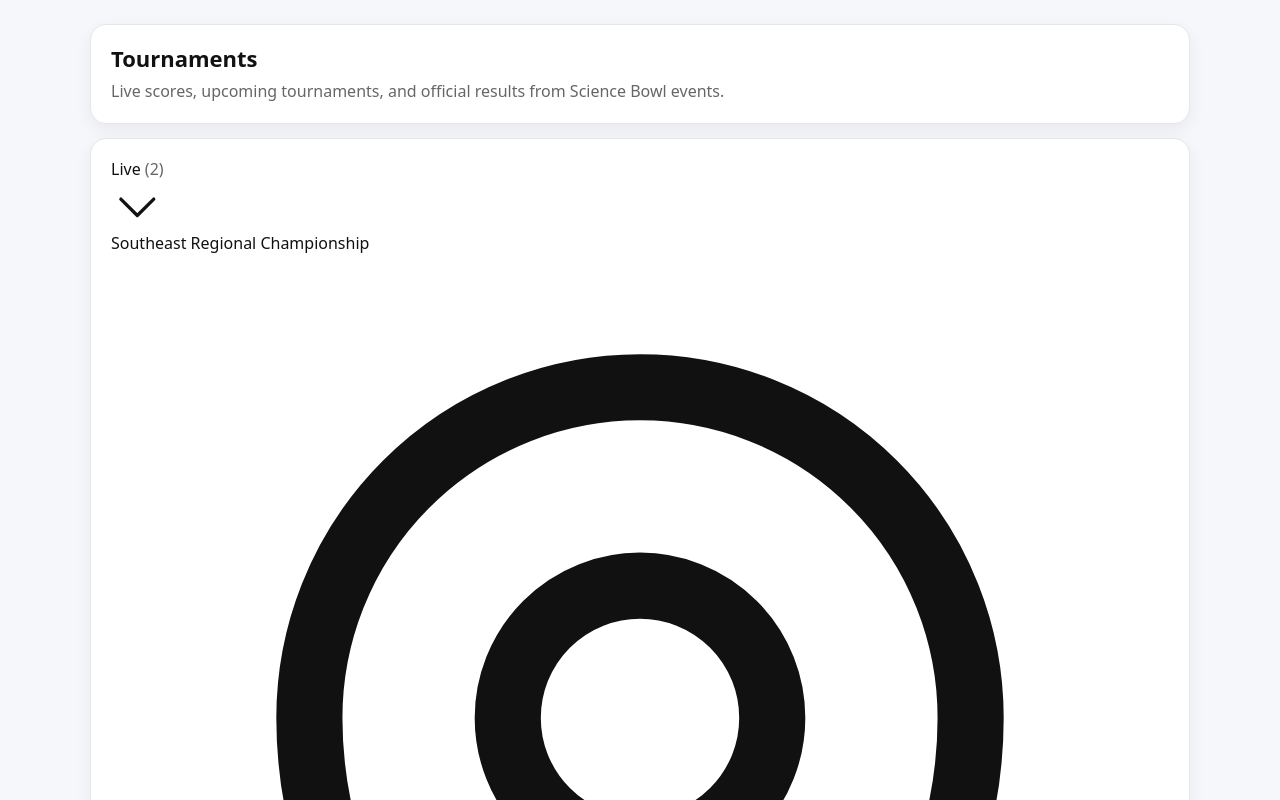
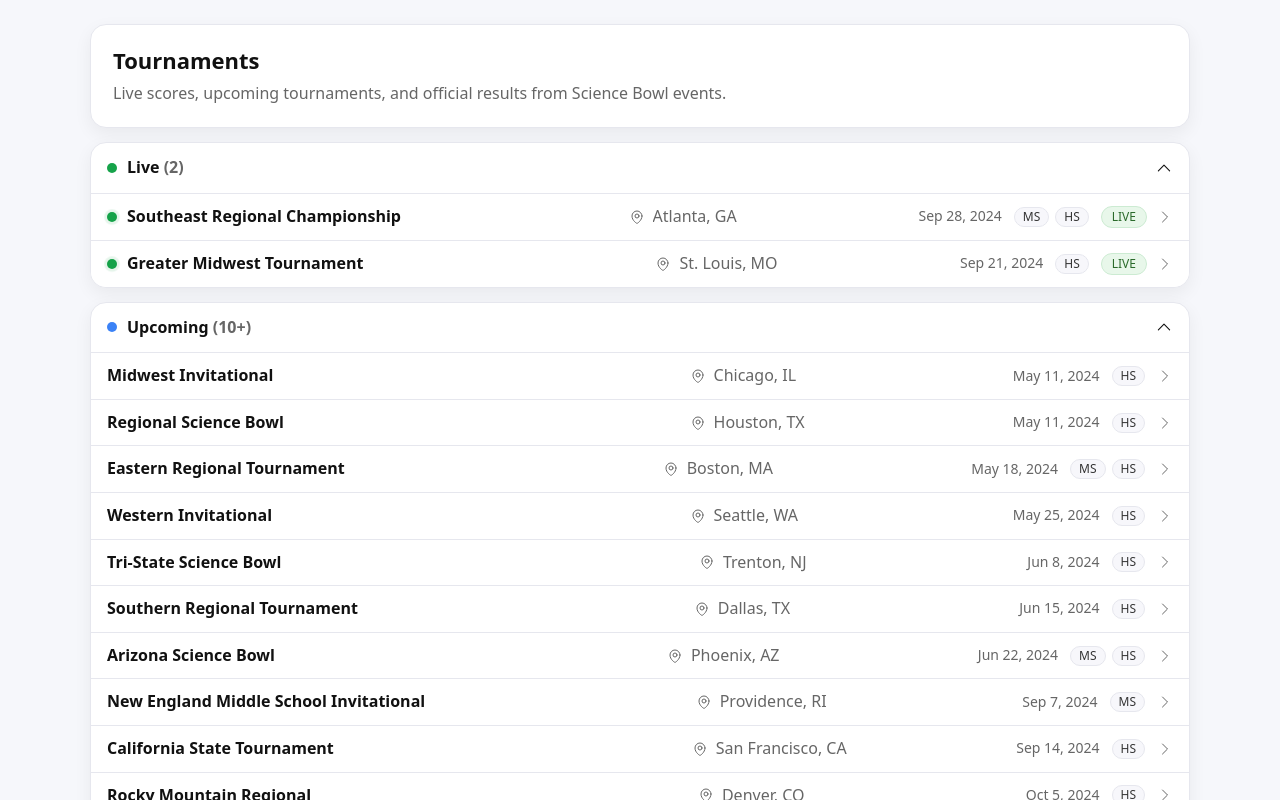
Before and after one commit to xpoes123/scibowl-org, a React (Vite) app in the folder apps/website/frontend/: page / in a window 1280 px wide. Shown: the top 800 px of the page. Built offline with nearby package versions, Linux system fonts and the light colour scheme; no server answers.

Commit message:
Add row styling

```diff
--- a/apps/website/frontend/src/index.css
+++ b/apps/website/frontend/src/index.css
@@ -331,3 +331,371 @@ img {
   outline: 2px solid var(--sb-focus);
   outline-offset: 2px;
 }
+
+/* Tournaments landing + listing */
+.sbPageHeader {
+  padding: 22px;
+}
+
+.sbAccordion {
+  padding: 0;
+  overflow: hidden;
+}
+
+.sbAccordionHeader {
+  width: 100%;
+  display: flex;
+  align-items: center;
+  gap: 10px;
+  padding: 14px 16px;
+  border: 0;
+  border-bottom: 1px solid var(--sb-border);
+  background: transparent;
+  cursor: pointer;
+  text-align: left;
+}
+
+.sbAccordionHeader:hover {
+  background: var(--sb-soft);
+}
+
+.sbAccordionHeader:focus-visible {
+  outline: 2px solid var(--sb-focus);
+  outline-offset: -2px;
+}
+
+.sbAccordionTitle {
+  font-size: 16px;
+  font-weight: 650;
+  min-width: 0;
+}
+
+.sbAccordionChevron {
+  margin-left: auto;
+  width: 18px;
+  height: 18px;
+  color: var(--sb-muted);
+  transition: transform 160ms ease, color 160ms ease;
+}
+
+.sbAccordionChevronOpen {
+  transform: rotate(180deg);
+  color: var(--sb-text);
+}
+
+.sbAccordionBody {
+  background: var(--sb-card);
+}
+
+.sbStatusDot {
+  width: 10px;
+  height: 10px;
+  border-radius: 999px;
+  flex: 0 0 auto;
+}
+
+.sbStatusDotLive {
+  background: #16a34a;
+}
+
+.sbStatusDotUpcoming {
+  background: #3b82f6;
+}
+
+.sbStatusDotFinished {
+  background: #9ca3af;
+}
+
+.sbRows {
+  display: flex;
+  flex-direction: column;
+}
+
+.sbTournamentRow {
+  display: block;
+  text-decoration: none;
+  color: inherit;
+  border-top: 1px solid var(--sb-border);
+  background: transparent;
+}
+
+.sbRows .sbTournamentRow:first-child {
+  border-top: 0;
+}
+
+.sbTournamentRow:hover {
+  background: var(--sb-soft);
+}
+
+.sbTournamentRow:focus-visible {
+  outline: 2px solid var(--sb-focus);
+  outline-offset: -2px;
+}
+
+.sbTournamentRowContent {
+  padding: 12px 16px;
+  display: grid;
+  grid-template-columns: minmax(0, 2.2fr) minmax(0, 1.2fr) auto auto auto;
+  align-items: center;
+  gap: 12px;
+}
+
+.sbRowMain {
+  display: flex;
+  align-items: center;
+  gap: 10px;
+  min-width: 0;
+}
+
+.sbRowName {
+  font-weight: 600;
+  white-space: nowrap;
+  overflow: hidden;
+  text-overflow: ellipsis;
+  transition: color 160ms ease;
+}
+
+.sbTournamentRow:hover .sbRowName {
+  color: #134a9c;
+}
+
+.sbIcon {
+  width: 16px;
+  height: 16px;
+  color: var(--sb-muted);
+  flex: 0 0 auto;
+}
+
+.sbRowLocation {
+  display: inline-flex;
+  align-items: center;
+  gap: 8px;
+  min-width: 0;
+  color: var(--sb-muted);
+  white-space: nowrap;
+  overflow: hidden;
+  text-overflow: ellipsis;
+}
+
+.sbRowLocationText {
+  overflow: hidden;
+  text-overflow: ellipsis;
+}
+
+.sbRowDate {
+  color: var(--sb-muted);
+  font-size: 14px;
+  white-space: nowrap;
+}
+
+.sbLevelPills {
+  display: inline-flex;
+  align-items: center;
+  gap: 6px;
+  flex-wrap: wrap;
+  justify-content: flex-start;
+}
+
+.sbLevelPill {
+  display: inline-flex;
+  align-items: center;
+  border: 1px solid var(--sb-border);
+  background: #f7f7fb;
+  color: #333;
+  border-radius: 999px;
+  padding: 3px 8px;
+  font-size: 12px;
+  line-height: 1;
+}
+
+.sbBadgeLive {
+  background: #e8f7ea;
+  border-color: #ccebd2;
+  color: #2b6b2b;
+}
+
+.sbRowRight {
+  display: inline-flex;
+  align-items: center;
+  justify-content: flex-end;
+  gap: 10px;
+}
+
+.sbRowChevron {
+  width: 16px;
+  height: 16px;
+  color: var(--sb-muted);
+  transition: color 160ms ease;
+}
+
+.sbTournamentRow:hover .sbRowChevron {
+  color: var(--sb-text);
+}
+
+.sbLivePulse {
+  width: 10px;
+  height: 10px;
+  border-radius: 999px;
+  background: #16a34a;
+  position: relative;
+  flex: 0 0 auto;
+}
+
+.sbLivePulse::after {
+  content: "";
+  position: absolute;
+  inset: -6px;
+  border-radius: 999px;
+  background: rgba(22, 163, 74, 0.18);
+  transform: scale(0.7);
+  opacity: 0.65;
+  animation: sb-live-pulse 1.8s ease-in-out infinite;
+}
+
+@keyframes sb-live-pulse {
+  0% {
+    transform: scale(0.7);
+    opacity: 0.6;
+  }
+  70% {
+    transform: scale(1.2);
+    opacity: 0;
+  }
+  100% {
+    transform: scale(1.2);
+    opacity: 0;
+  }
+}
+
+@media (prefers-reduced-motion: reduce) {
+  .sbLivePulse::after {
+    animation: none;
+    opacity: 0;
+  }
+}
+
+.sbRowMetaMobile {
+  display: none;
+  margin-top: 4px;
+  color: var(--sb-muted);
+  font-size: 13px;
+  align-items: center;
+  gap: 8px;
+  flex-wrap: wrap;
+}
+
+.sbRowMetaItem {
+  display: inline-flex;
+  align-items: center;
+  gap: 6px;
+}
+
+.sbRowMetaSep {
+  color: #b2b7c8;
+}
+
+@media (max-width: 720px) {
+  .sbTournamentRowContent {
+    grid-template-columns: minmax(0, 1fr) auto auto;
+    gap: 10px;
+  }
+
+  .sbRowLocation,
+  .sbRowDate {
+    display: none;
+  }
+
+  .sbRowMetaMobile {
+    display: inline-flex;
+  }
+}
+
+.sbSectionFooter {
+  padding: 14px 16px;
+  border-top: 1px solid var(--sb-border);
+  display: flex;
+  justify-content: center;
+}
+
+.sbViewAllLink {
+  text-decoration: none;
+  color: #134a9c;
+  font-weight: 600;
+}
+
+.sbViewAllLink:hover {
+  text-decoration: underline;
+}
+
+.sbListingControls {
+  display: flex;
+  align-items: end;
+  justify-content: space-between;
+  gap: 12px;
+  flex-wrap: wrap;
+}
+
+.sbField {
+  display: flex;
+  flex-direction: column;
+  gap: 6px;
+  flex: 1 1 260px;
+  min-width: 240px;
+}
+
+.sbFieldLabel {
+  color: var(--sb-muted);
+  font-size: 13px;
+}
+
+.sbInput,
+.sbSelect {
+  width: 100%;
+  border: 1px solid var(--sb-border);
+  border-radius: 12px;
+  padding: 10px 12px;
+  font-size: 14px;
+  background: white;
+  color: var(--sb-text);
+}
+
+.sbInput:focus-visible,
+.sbSelect:focus-visible {
+  outline: 2px solid var(--sb-focus);
+  outline-offset: 2px;
+}
+
+.sbPagination {
+  padding: 14px 16px;
+  border-top: 1px solid var(--sb-border);
+  display: flex;
+  align-items: center;
+  justify-content: space-between;
+  gap: 12px;
+}
+
+.sbPageButton {
+  border: 1px solid var(--sb-border);
+  background: white;
+  border-radius: 10px;
+  padding: 8px 10px;
+  cursor: pointer;
+  font-size: 13px;
+  line-height: 1;
+  color: var(--sb-text);
+}
+
+.sbPageButton:hover:not(:disabled) {
+  background: var(--sb-soft);
+  border-color: var(--sb-soft-border);
+}
+
+.sbPageButton:disabled {
+  opacity: 0.5;
+  cursor: not-allowed;
+}
+
+.sbEmptyState {
+  padding: 22px 16px;
+  text-align: center;
+}
```
